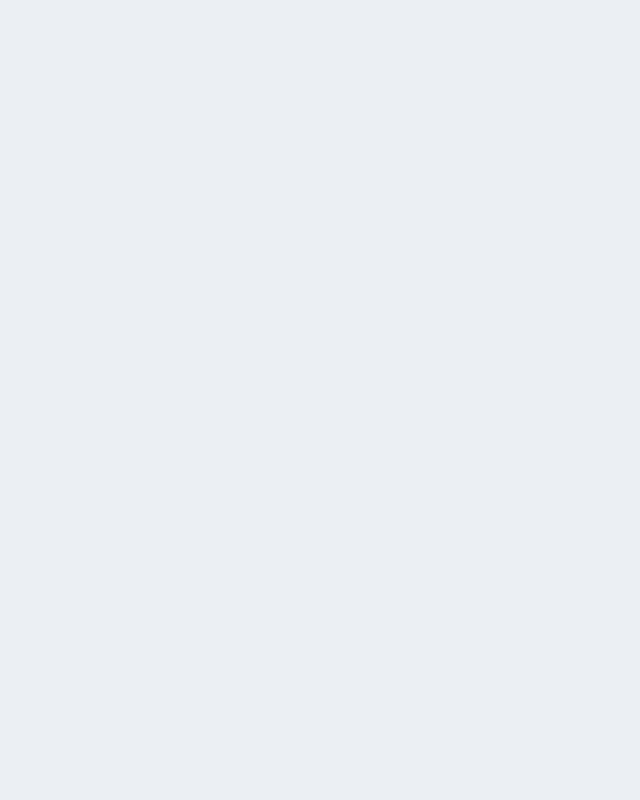
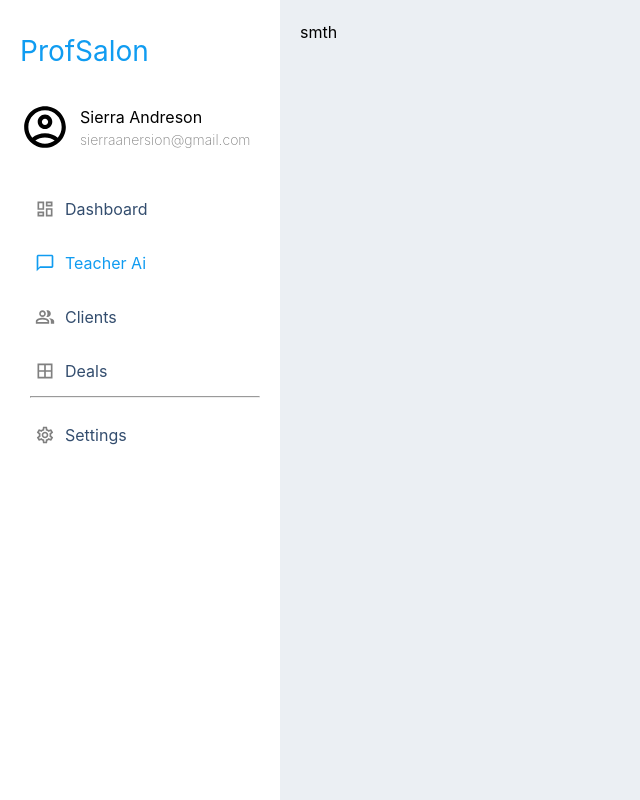
Before and after one commit to anapiyani/crmProf, a React (Vite) app: page /teacherai in a window 1280 px wide. Before the commit this address had no page. Shown: the whole page, without its empty margins (0-640 px from the left). Built offline with nearby package versions, Linux system fonts and the light colour scheme.

Commit message:
#3 created menu and added styles for it

```diff
--- a/package.json
+++ b/package.json
@@ -12,6 +12,7 @@
   "dependencies": {
     "@emotion/react": "^11.11.4",
     "@emotion/styled": "^11.11.5",
+    "@mui/icons-material": "^5.15.19",
     "@mui/material": "^5.15.19",
     "@mui/styled-engine-sc": "^6.0.0-alpha.18",
     "react": "^18.2.0",
--- a/src/App.tsx
+++ b/src/App.tsx
@@ -1,18 +1,39 @@
-import { Route, BrowserRouter, Routes } from 'react-router-dom'
+import { Route, BrowserRouter, Routes, Outlet } from 'react-router-dom';
 import LoginContainer from './containers/loginContainer/loginContainer';
 import RegisterContainer from './containers/registerContainer/registerContainer';
+import TeacherAiContainer from './containers/teacherAiContainer/teacherAiContainer';
+// import DashboardContainer from './containers/dashboardContainer/dashboardContainer';
+import Menu from './components/layout/menu/menu';
 
 const App = () => {
   return (
     <div className="app">
       <BrowserRouter>
         <Routes>
-          <Route index path='/login' element={<LoginContainer/>} />
-          <Route path='register' element={<RegisterContainer/>} />
+          <Route path='/login' element={<LoginContainer />} />
+          <Route path='/register' element={<RegisterContainer />} />
+          <Route element={<MainLayout />}>
+            {/* <Route path='/dashboard' element={<DashboardContainer />} /> */}
+            <Route path='/teacherai' element={<TeacherAiContainer />} />
+            {/* <Route path='/' element={<DashboardContainer />} /> */}
+          </Route>
         </Routes>
       </BrowserRouter>
     </div>
-  )
+  );
+}
+
+const MainLayout = () => {
+  return (
+    <>
+      <div className="main-layout">
+        <Menu />
+        <div className="main-content">
+          <Outlet />
+        </div>
+      </div>
+    </>
+  );
 }
 
 export default App;
--- /dev/null
+++ b/src/components/layout/menu/menu.scss
@@ -0,0 +1,96 @@
+@import '../../../assets/variavbles.scss';
+.menu {
+    width: 240px;
+    background-color: $white;
+    margin: 0;
+    height: 95vh;
+    padding: 20px;
+    & .menu-content {
+        width: 100%;
+        & .menu-header {
+            width: 100%;
+            display: flex;
+            align-items: center;
+            margin-bottom: 30px;
+            margin-top: 10px;
+            & .logotype {
+                & .logo-link {
+                    font-size: 28px;
+                    text-decoration: none;
+                    color: $primary-color;
+                }
+            }
+        }
+        & .menu-items {
+            display: flex;
+            flex-direction: column;
+            & .item-user {
+                & .user {
+                    display: flex;
+                    align-items: center;
+                    text-decoration: none;
+                    & .user-image {
+                        width: 50px;
+                        height: 50px;
+                        & .icon {
+                            width: 50px;
+                            height: 50px;
+                        }
+                    }
+                    & .user-info {
+                        margin: 0;
+                        margin-left: 10px;
+                        text-decoration: none;
+                        & .names {
+                            & h3 {
+                                margin: 0;
+                                color: black;
+                                font-weight: 400;
+                                font-size: 16px;
+                            }
+                            & p {
+                                margin: 0;
+                                font-weight: 200;
+                                font-size: 14px;
+                                color: gray;
+                            }
+                        }
+                    }
+                }
+            }
+            & .menu-linkes {
+                width: 100%;
+                margin-top: 20px;
+                ul {
+                    padding: 0;
+                    padding-left: 10px;
+                    li {
+                        list-style: none;
+                        margin-top: 20px;
+                        display: flex;
+                        align-items: center;
+                        & .menu-link {
+                            display: flex;
+                            align-items: center;
+                            padding: 5px;
+                            width: 100%;
+                            color: #334D6E;
+                            text-decoration: none;
+                            &.active {
+                                color: $primary-color;
+                                & .icon-menu {
+                                    color: $primary-color;
+                                }
+                            }
+                            & .icon-menu {
+                                margin-right: 10px;
+                                color: gray;
+                                font-size: 20px;
+                            }
+                        }
+                    }
+                }
+            }
+        }
+    }
+}
--- /dev/null
+++ b/src/components/layout/menu/menu.tsx
@@ -0,0 +1,72 @@
+import { Link, NavLink } from 'react-router-dom';
+import AccountCircleOutlinedIcon from '@mui/icons-material/AccountCircleOutlined';
+import DashboardOutlinedIcon from '@mui/icons-material/DashboardOutlined';
+import ChatBubbleOutlineOutlinedIcon from '@mui/icons-material/ChatBubbleOutlineOutlined';
+import PeopleAltOutlinedIcon from '@mui/icons-material/PeopleAltOutlined';
+import BorderAllOutlinedIcon from '@mui/icons-material/BorderAllOutlined';
+import SettingsOutlinedIcon from '@mui/icons-material/SettingsOutlined';
+
+import './menu.scss'
+
+const Menu = () => {
+    return (
+        <div className="menu">
+            <div className="menu-content">
+                <div className="menu-header">
+                    <div className="logotype">
+                        <Link className='logo-link' to="/">ProfSalon</Link>
+                    </div>
+                </div>
+                <div className="menu-items">
+                    <div className="item-user">
+                        <div className="user">
+                            <div className="user-image">
+                                {/* Here will be image but not now i think so i put icon */}
+                                {/* <img src={} alt="" /> */}
+                                <AccountCircleOutlinedIcon className='icon'/>
+                            </div>
+                            <NavLink to="/settings" className="user-info">
+                                <div className="names">
+                                    <h3>Sierra Andreson</h3>
+                                    <p>sierraanersion@gmail.com</p>
+                                </div>
+                            </NavLink>
+                        </div>
+                    </div>
+                    <div className="menu-linkes">
+                        <ul>
+                            <li className='menu-link-item'>
+                                <NavLink className='menu-link' to="/">
+                                    <DashboardOutlinedIcon className="icon-menu" /> Dashboard
+                                </NavLink>
+                            </li>
+                            <li className='menu-link-item'>
+                                <NavLink className='menu-link' to="/teacherai">
+                                    <ChatBubbleOutlineOutlinedIcon className="icon-menu" /> Teacher Ai
+                                </NavLink>
+                            </li>
+                            <li className='menu-link-item'>
+                                <NavLink className='menu-link' to="/clients">
+                                    <PeopleAltOutlinedIcon className="icon-menu" /> Clients
+                                </NavLink>
+                            </li>
+                            <li className='menu-link-item'>
+                                <NavLink className='menu-link' to="/kassa">
+                                    <BorderAllOutlinedIcon className="icon-menu" /> Deals
+                                </NavLink>
+                            </li>
+                            <hr />
+                            <li className='menu-link-item'>
+                                <NavLink className='menu-link' to="/settings">
+                                    <SettingsOutlinedIcon className="icon-menu" /> Settings
+                                </NavLink>
+                            </li>
+                        </ul>
+                    </div>
+                </div>
+            </div>
+        </div>
+    )
+}
+
+export default Menu;
--- /dev/null
+++ b/src/components/teacherAi/teacherAi.tsx
@@ -0,0 +1,11 @@
+import './teaherAi.scss';
+
+const TeacherAi = () => {
+    return (
+        <div className="teacher-ai">
+            smth
+        </div>
+    )
+}
+
+export default TeacherAi;
--- /dev/null
+++ b/src/containers/teacherAiContainer/teacherAiContainer.tsx
@@ -0,0 +1,10 @@
+import TeacherAi from "../../components/teacherAi/teacherAi"
+
+
+const TeacherAiContainer = () => {
+    return (
+        <TeacherAi/>
+    )
+}
+
+export default TeacherAiContainer;
--- a/src/index.scss
+++ b/src/index.scss
@@ -5,6 +5,25 @@
   font-weight: 400;
   background-color: $background-color;
 }
-.app {
+html, body, #root {
+  height: 100%;
   margin: 0;
 }
+
+.app {
+  height: 100%;
+  display: flex;
+  flex-direction: column;
+}
+
+.main-layout {
+  display: flex;
+  flex: 1;
+  height: 100%;
+}
+
+.main-content {
+  flex: 1;
+  padding: 20px;
+  overflow: auto;
+}
```
Also changed, not shown: src/components/teacherAi/teaherAi.scss (added), 1 other file (tests, documents, lock files or other folders).
